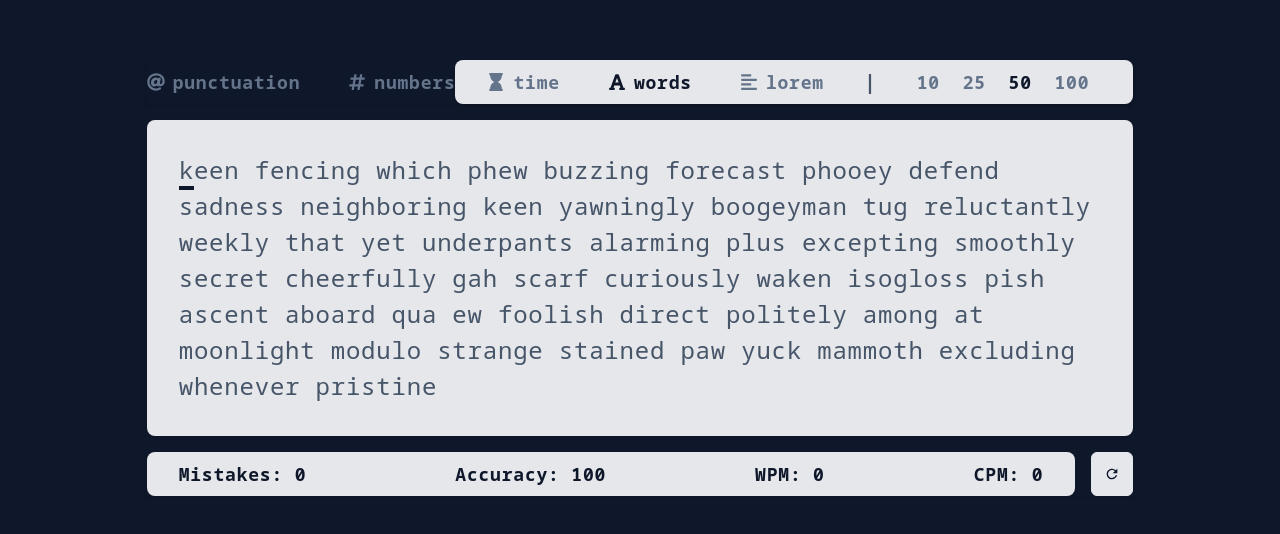
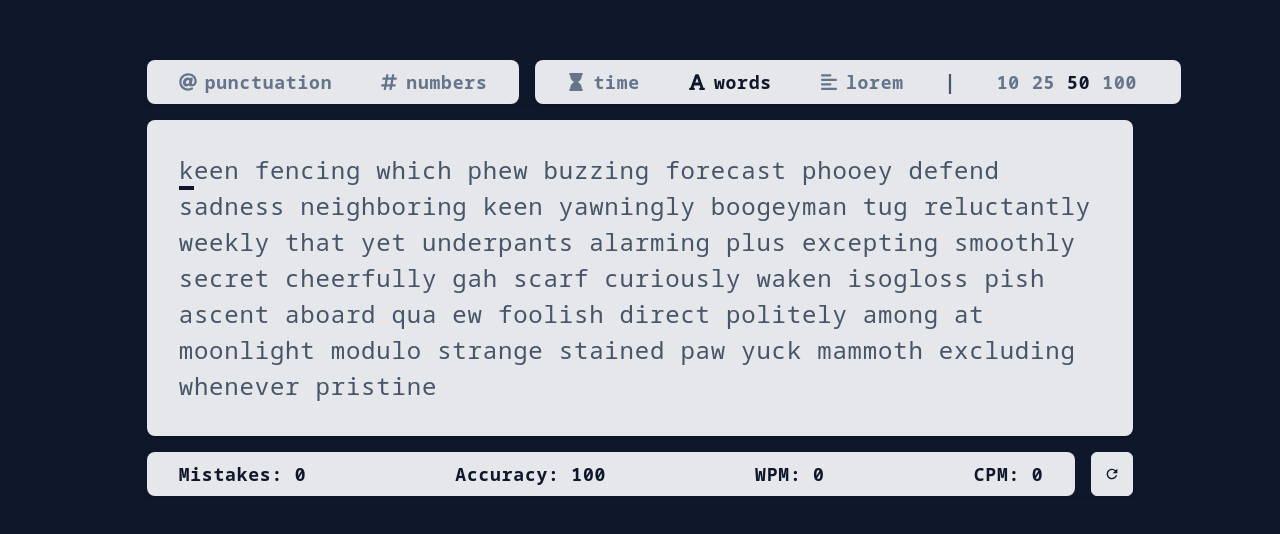
Before and after one commit to ihssmaheel-dev/type-type-go, a React (Vite) app: page / in a window 1280 px wide. Shown: the part 122-656 px from the top of the page. Built offline with nearby package versions, Linux system fonts and the light colour scheme.

Commit message:
Style: Change the UI

```diff
--- a/src/components/TypingOptionsBar.tsx
+++ b/src/components/TypingOptionsBar.tsx
@@ -2,7 +2,7 @@ import { FaAt, FaHashtag } from 'react-icons/fa'
 
 const TypingOptionsBar = () => {
 	return (
-		<>
+		<div className='bg-gray-200 rounded-lg px-8 py-2 flex items-center justify-between mr-4'>
 			<button className="flex items-center">
 				<FaAt className="mr-2" /> punctuation
 			</button>
@@ -10,7 +10,7 @@ const TypingOptionsBar = () => {
 			<button className="flex items-center">
 				<FaHashtag className="mr-2" /> numbers
 			</button>
-		</>
+		</div>
 	)
 }
 
```
